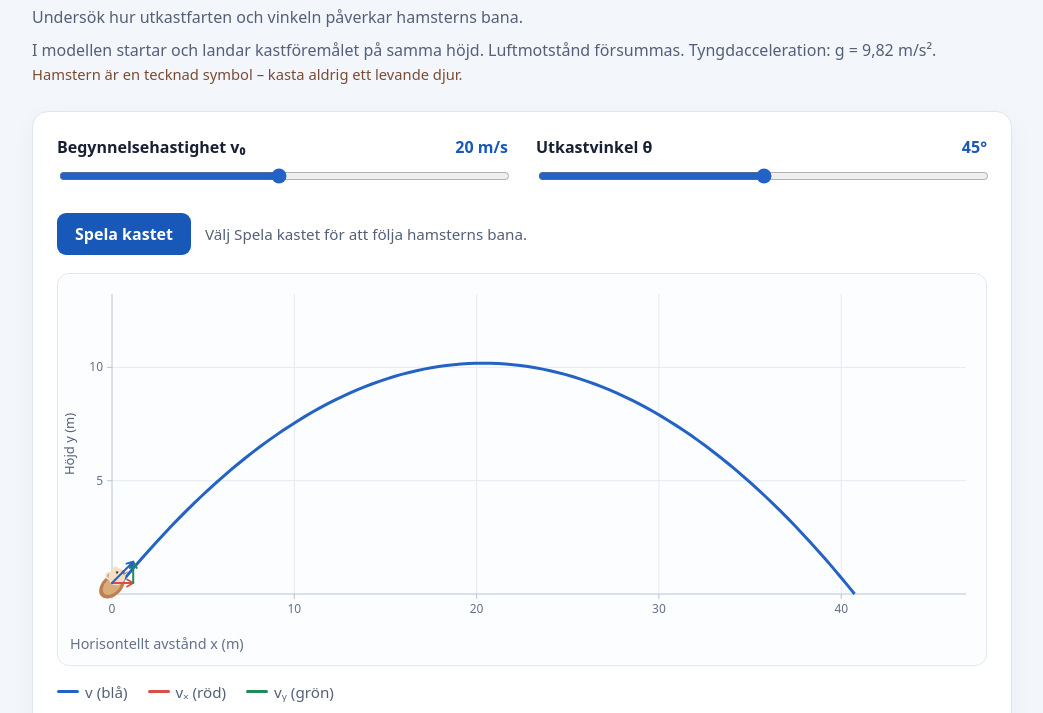
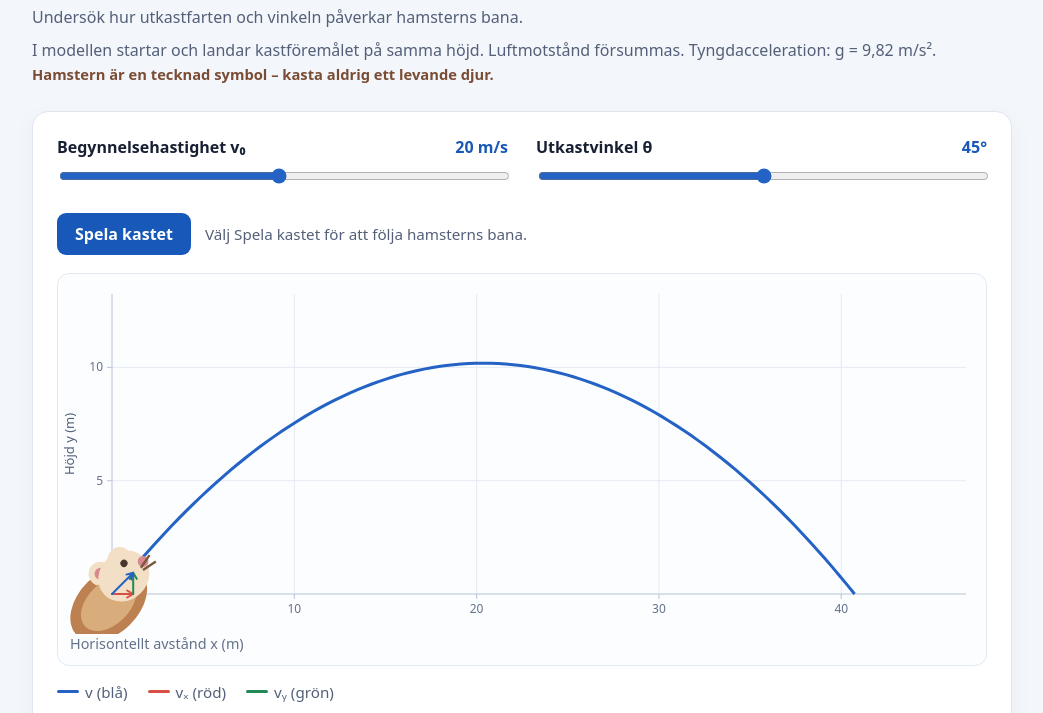
Before and after one commit to henrikjohansson-henkepi/Workshop, a plain HTML site: page index.html in a window 1280 px wide. Shown: the part 87-800 px from the top of the page, without its empty margins (118-1161 px from the left). Drawn offline with Linux system fonts and the light colour scheme.

Commit message:
Center enlarged hamster on trajectory
Co-authored-by: Copilot <223556219+Copilot@users.noreply.github.com>

```diff
--- a/app.js
+++ b/app.js
@@ -26,6 +26,7 @@ const animation = {
   duration: 0,
   frameId: null
 };
+const hamsterScale = 3;
 
 document.title = lessonText.pageTitle;
 document.querySelectorAll("[data-text]").forEach((element) => {
@@ -57,9 +58,14 @@ function tickStep(maximum) {
 }
 
 function drawHamster(x, y, rotation) {
+  const centerX = hamsterScale;
+  const centerY = hamsterScale / 2;
+  const offsetX = centerX * Math.cos(rotation) - centerY * Math.sin(rotation);
+  const offsetY = centerX * Math.sin(rotation) + centerY * Math.cos(rotation);
   context.save();
-  context.translate(x, y - 11);
+  context.translate(x - offsetX, y - offsetY);
   context.rotate(rotation);
+  context.scale(hamsterScale, hamsterScale);
 
   context.fillStyle = "#bd8050";
   context.beginPath();
@@ -141,7 +147,7 @@ function drawArrow(startX, startY, endX, endY, color) {
 function drawVelocityVectors(x, y, velocity) {
   const scale = 1.5;
   const originX = x;
-  const originY = y - 11;
+  const originY = y;
   const componentX = velocity.vx * scale;
   const componentY = -velocity.vy * scale;
   const tipX = originX + componentX;
@@ -286,7 +292,11 @@ function drawTrajectory(progress = animation.progress) {
   const after = result.points[Math.min(lastPointIndex, upperIndex + 1)];
   const rotation = -Math.atan2(after.y - before.y, after.x - before.x);
   drawHamster(xPosition(currentPoint.x), yPosition(currentPoint.y), rotation);
-  drawVelocityVectors(xPosition(currentPoint.x), yPosition(currentPoint.y), currentPoint);
+  drawVelocityVectors(
+    xPosition(currentPoint.x),
+    yPosition(currentPoint.y),
+    currentPoint
+  );
 }
 
 function resetPlayback() {
--- a/styles.css
+++ b/styles.css
@@ -40,6 +40,7 @@ h1 {
   display: block;
   color: #7a4c34;
   font-size: 0.92rem;
+  font-weight: 700;
 }
 
 .panel {
```
